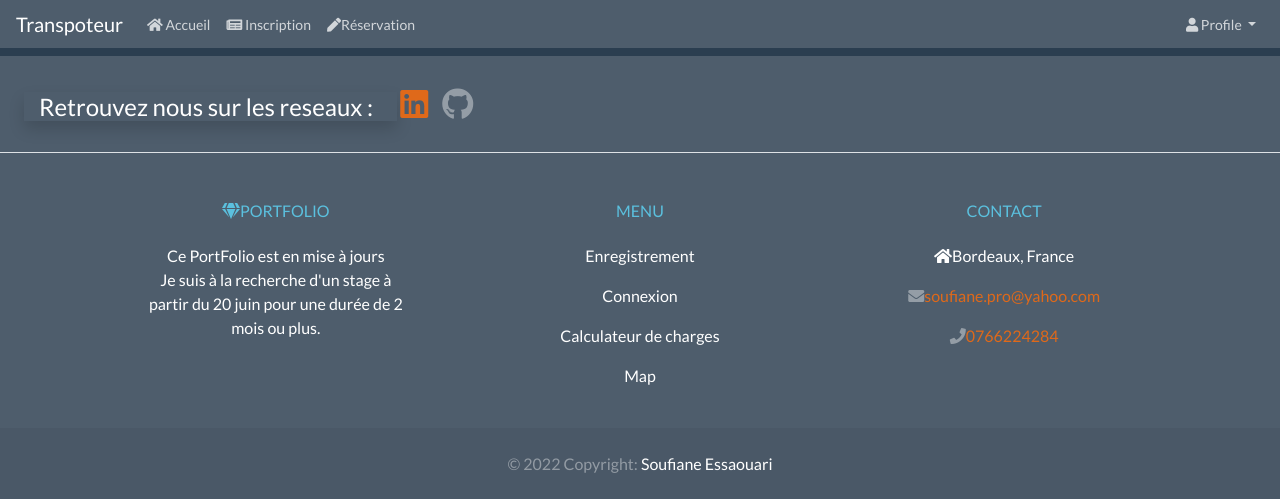
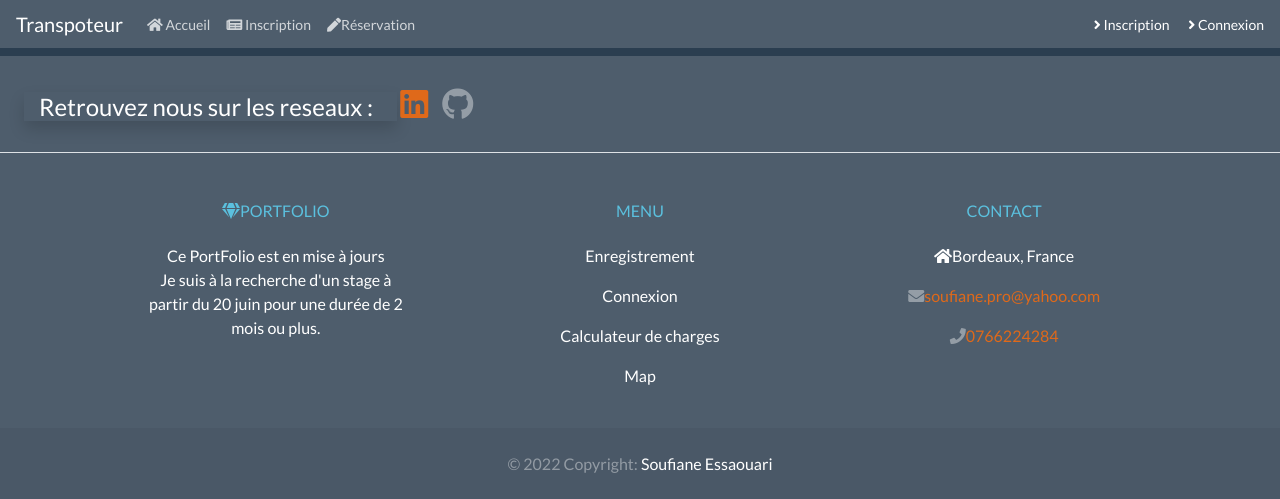
Before and after one commit to essasoufiane/Transporteur, a Symfony app: template templates/home/index.html.twig in a window 1280 px wide. Shown: the top 499 px of the page. Run offline with Twig, Linux system fonts and the light colour scheme; the template is opened without the code that fills it, so the values that code supplies are empty; some libraries are stand-ins or nearby versions.

Commit message:
MAJ header
le header affiche des elements suivant si user ou admin

```diff
--- a/templates/home/index.html.twig
+++ b/templates/home/index.html.twig
@@ -4,7 +4,8 @@
 
 {% block body %}
 
-<h1>LOL</h1>
+{# <h1>{{ user.email}}</h1> #}
+<h1>lol</h1>
 
 
 {% endblock %}
--- a/templates/partials/header.html.twig
+++ b/templates/partials/header.html.twig
@@ -23,7 +23,7 @@
 						</li>
 
 						<li class="nav-item">
-							<a class="nav-link animate__flash animate__animated animate__delay-5s" href="#">
+							<a class="nav-link animate__flash animate__animated animate__delay-5s" href="{{path('app_register')}}">
                                 <i class="fa fa-newspaper"></i>
                                 Inscription
 							</a>
@@ -37,41 +37,38 @@
 						<li class="nav-item dropdown">
 
 
-							{% if user[3] and user[2] == 'admin' %}
+							{% if is_granted('ROLE_ADMIN') %}
 							{# --------------admin menu--------------------- #}
 							<a class="nav-link dropdown-toggle animate__shakeY animate__animated animate__delay-5s" data-toggle="dropdown" href="#" role="button" aria-haspopup="true" aria-expanded="false">
                                 <i class="fa fa-user"></i>
-                               {{user[0] | title}}
+                               {{ app.user.lastname }}
+                            </a>
+							<div class="dropdown-menu dropdown-menu-right">
+								<a class="dropdown-item" href="#">Dashboard Admin</a>
+								<div class="dropdown-divider"></div>
+								<a class="dropdown-item" href="{{path('app_logout')}}">Déconnexion</a>
+							</div>
+
+				{# -----------------------------menu user--------------------------------------------- #}
+							{% elseif is_granted('ROLE_USER') %}
+							<a class="nav-link dropdown-toggle animate__shakeY animate__animated animate__delay-5s" data-toggle="dropdown" href="#" role="button" aria-haspopup="true" aria-expanded="false">
+                                <i class="fa fa-user"></i>
+                                {{ app.user.lastname }}
                             </a>
 							<div class="dropdown-menu dropdown-menu-right">
 								<a class="dropdown-item" href="#">Mon Profil</a>
-								<a class="dropdown-item" href="#"><i class="fa fa-pen"></i>Créer un article</a>
-								<a class="dropdown-item" href="#">Mes articles</a>
-								<a class="dropdown-item" href="#">Espace Admin</a>
+								<a class="dropdown-item" href="#"><i class="fa fa-pen"></i>Commander une course</a>
+								<a class="dropdown-item" href="#">Dashboard</a>
 								<div class="dropdown-divider"></div>
-								<a class="dropdown-item" href="#">Déconnexion</a>
-							</div>
-
-							{% elseif user[3] and user[2] == 'user' %}
-				{# -----------------------------menu user--------------------------------------------- #}
-							<a class="nav-link dropdown-toggle animate__shakeY animate__animated animate__delay-5s" data-toggle="dropdown" href="#" role="button" aria-haspopup="true" aria-expanded="false">
-                                <i class="fa fa-user"></i>
-                                {{user[0] | title}}
-                            </a>
-							<div class="dropdown-menu dropdown-menu-right">
-								<a class="dropdown-item" href="#">Mon Profil</a>
-								<a class="dropdown-item" href="#"><i class="fa fa-pen"></i>Créer un article</a>
-								<a class="dropdown-item" href="#">Mes articles</a>
-								<div class="dropdown-divider"></div>
-								<a class="dropdown-item" href="#">Déconnexion</a>
+								<a class="dropdown-item" href="{{path('app_logout')}}">Déconnexion</a>
 							</div>
 							{% else %}
 
-							<a href="#" class="text-white pr-3 animate__shakeY animate__animated animate__delay-5s">
+							<a href="{{path('app_register')}}" class="text-white pr-3 animate__shakeY animate__animated animate__delay-5s">
                                 <i class="fas fa-angle-right"></i>
                                 Inscription
                             </a>
-							<a href="#" class="text-white animate__shakeY animate__animated animate__delay-5s">
+							<a href="{{path('app_login')}}" class="text-white animate__shakeY animate__animated animate__delay-5s">
                                 <i class="fas fa-angle-right"></i>
                                 Connexion
                             </a>
--- a/templates/registration/register.html.twig
+++ b/templates/registration/register.html.twig
@@ -4,7 +4,6 @@
 
 {% block body %}
     <h1>Register</h1>
-
     {{ form_start(registrationForm) }}
         {{ form_row(registrationForm.email) }}
         {{ form_row(registrationForm.plainPassword, {
```
